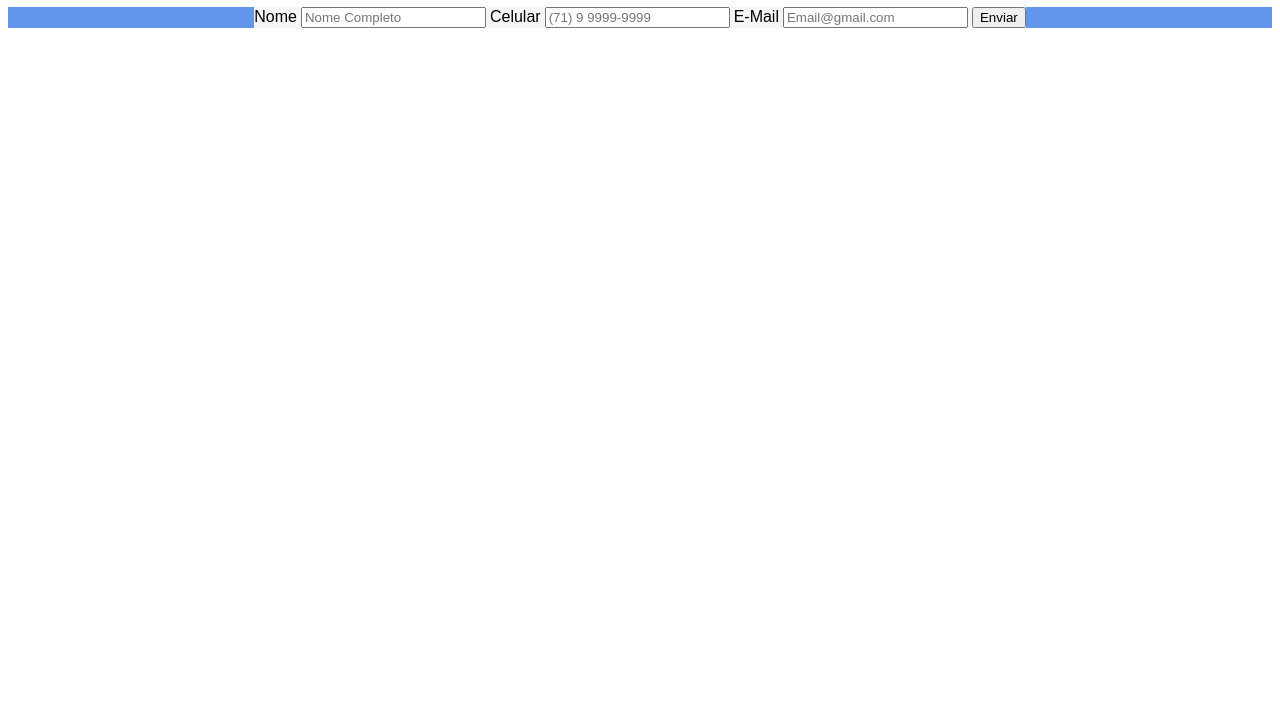
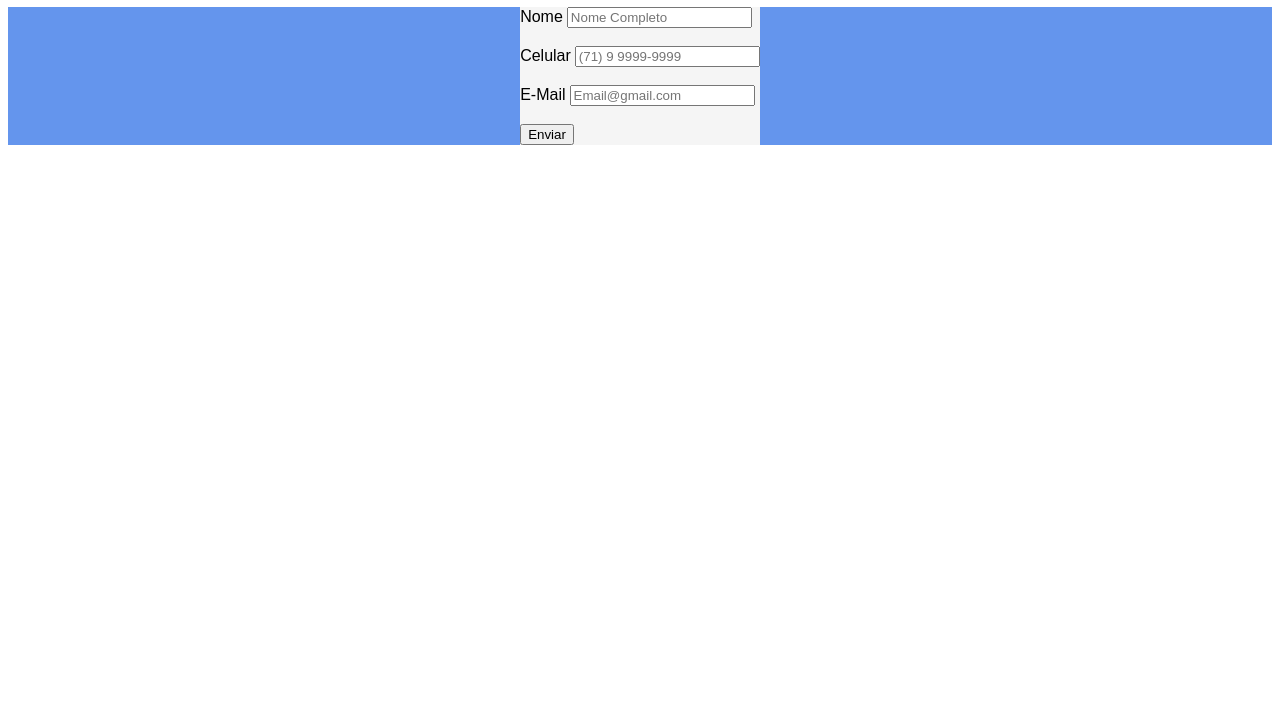
Before and after one commit to StudantViana/Prova-Final, a website: page public/index.html in a window 1280 px wide. Shown: the part 73-800 px from the top of the page. Drawn offline with Linux system fonts and the light colour scheme.

Commit message:
prova final

```diff
--- a/public/index.html
+++ b/public/index.html
@@ -19,12 +19,9 @@ main{
 }
 
 div{
-    box-shadow: 4px, 0 , 0;
     background-color: whitesmoke;
 }
-form{
-    flex: block;
-}
+
 label{
     font-family: Arial, Helvetica, sans-serif;
 }
@@ -47,11 +44,11 @@ input:focus{
         <div class="container">
             <form action="/usuario" method="post">
                 <label for="nome">Nome</label>
-                <input type="text" id="nome" name="nome" placeholder="Nome Completo" required>
+                <input type="text" id="nome" name="nome" placeholder="Nome Completo" required> <br> <br>
                 <label for="celular">Celular</label>
-                <input type="text" id="celular" name="celular" placeholder="(71) 9 9999-9999" required>
+                <input type="text" id="celular" name="celular" placeholder="(71) 9 9999-9999" required> <br> <br>
                 <label for="email">E-Mail</label>
-                <input type="text" id="email" name="email" placeholder="Email@gmail.com" required>
+                <input type="email" id="email" name="email" placeholder="Email@gmail.com" required> <br> <br>
                 <button type="submit">Enviar</button>
             </form>
         </div>
```
